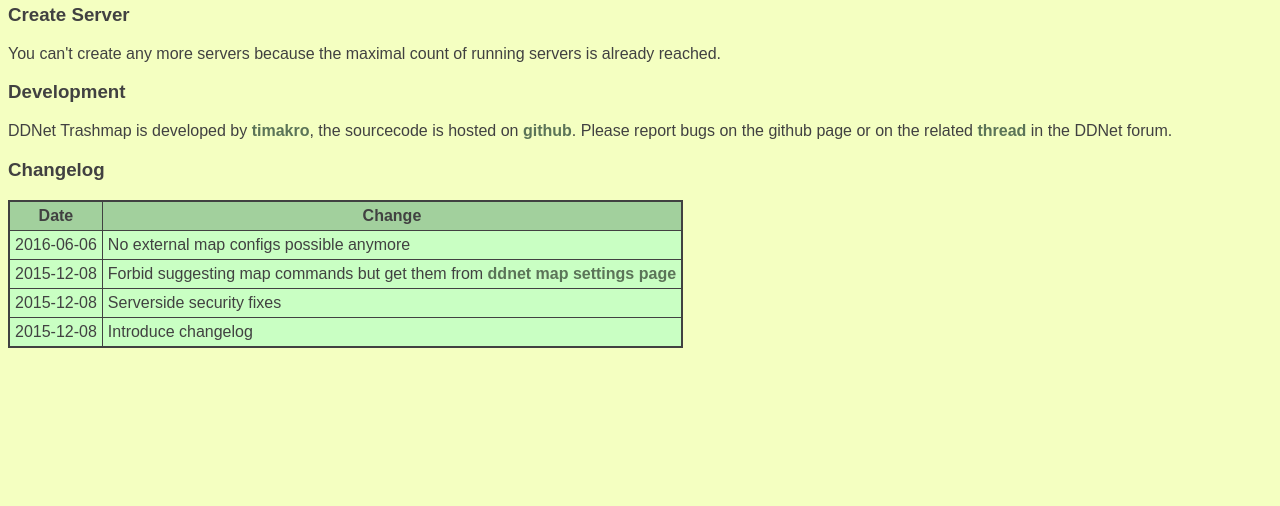
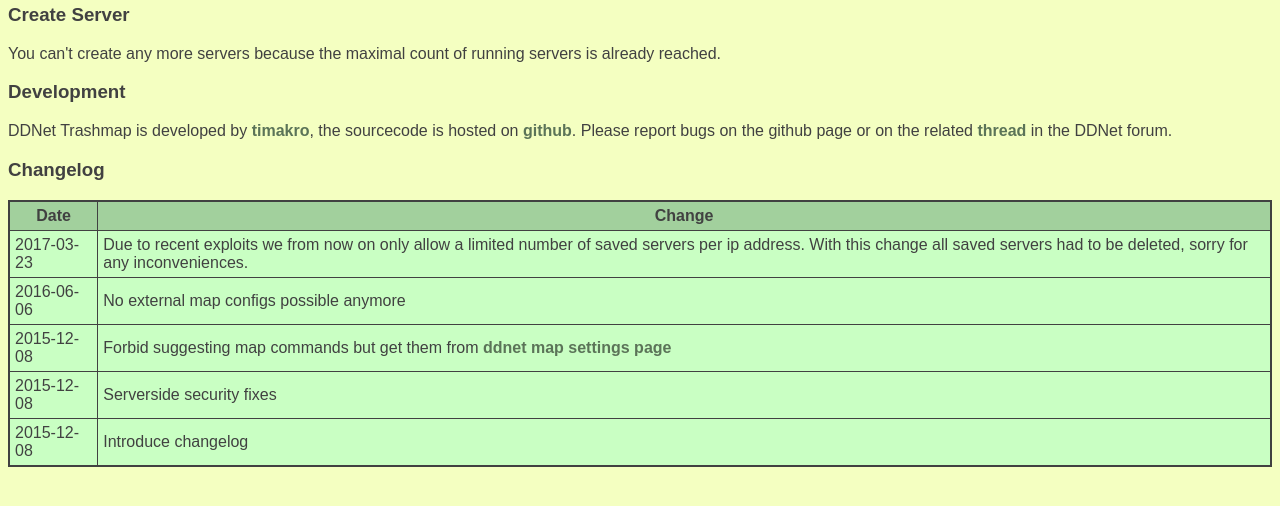
Before and after one commit to timakro/ddnet-trashmap, a PHP site: page / in a window 1280 px wide. Shown: the part 252-758 px from the top of the page. Run offline with PHP 8.4, Linux system fonts and the light colour scheme; data that the repository does not hold is empty.

Commit message:
Update changelog

```diff
--- a/www/create_server.php
+++ b/www/create_server.php
@@ -15,6 +15,7 @@ $config = $data["config"];
 <h2>DDNet Trashmap - Create Server</h2>
 <p>
 When you submit this form a new server with the map you uploaded will be started.
+You are only allowed to have at most <?php echo($config["maxserversperip"]); ?> servers saved at a time.
 After it started the server will be running for <?php echo($config["joinminutes"]); ?> minutes until it will start to check regularly if there are players on the server.
 If the server is empty it will be stopped automatically.
 You will also get a link to control the server after you created it.
--- a/www/index.php
+++ b/www/index.php
@@ -64,6 +64,7 @@ Please report bugs on the github page or on the related <a href="https://forum.d
 <h3>Changelog</h3>
 <table cellpadding="5" border="1">
 <tr><th>Date</th><th>Change</th></tr>
+<tr><td>2017-03-23</td><td>Due to recent exploits we from now on only allow a limited number of saved servers per ip address. With this change all saved servers had to be deleted, sorry for any inconveniences.</td></tr>
 <tr><td>2016-06-06</td><td>No external map configs possible anymore</td></tr>
 <tr><td>2015-12-08</td><td>Forbid suggesting map commands but get them from <a href="https://ddnet.tw/settingscommands/#map-settings">ddnet map settings page</a></td></tr>
 <tr><td>2015-12-08</td><td>Serverside security fixes</td></tr>
```
